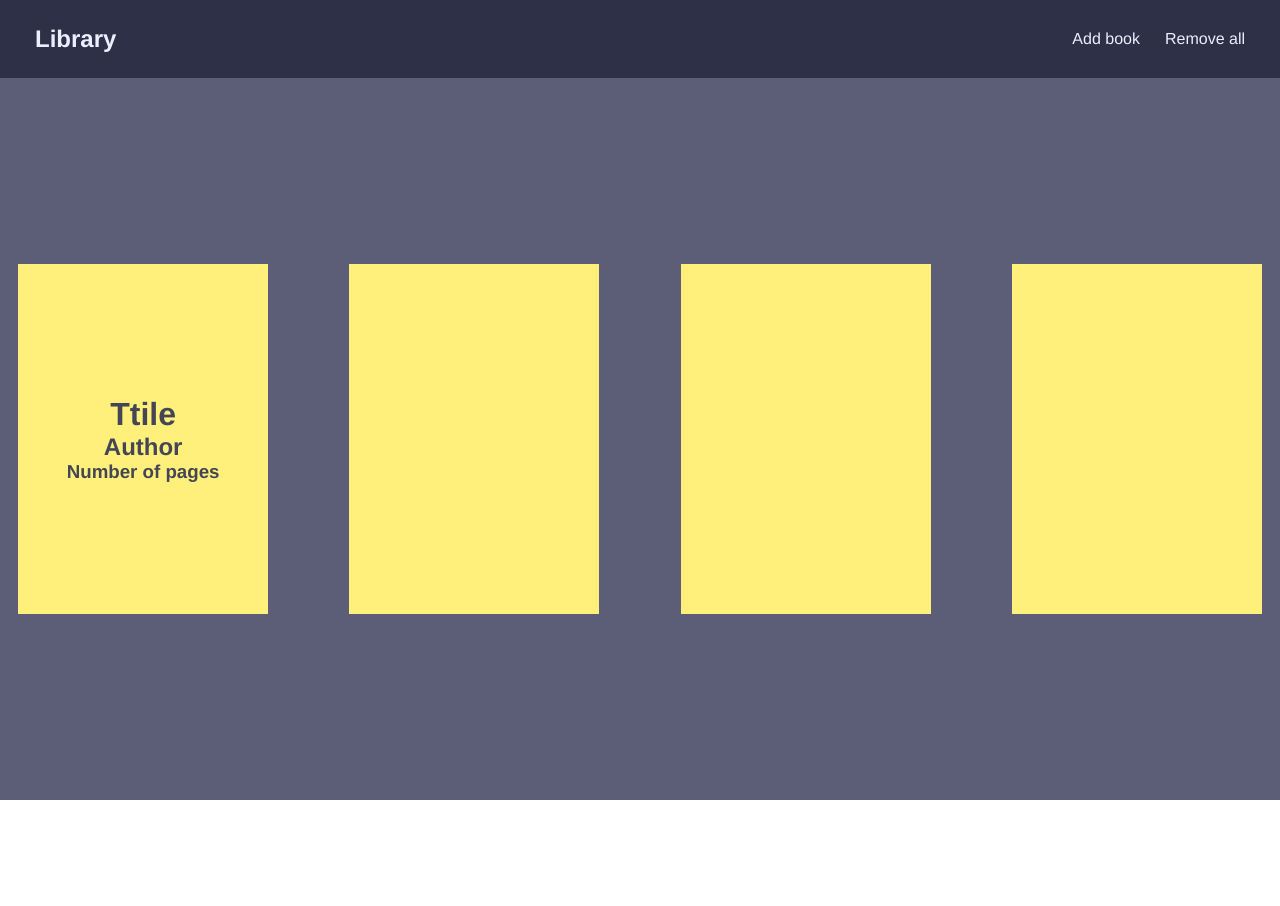
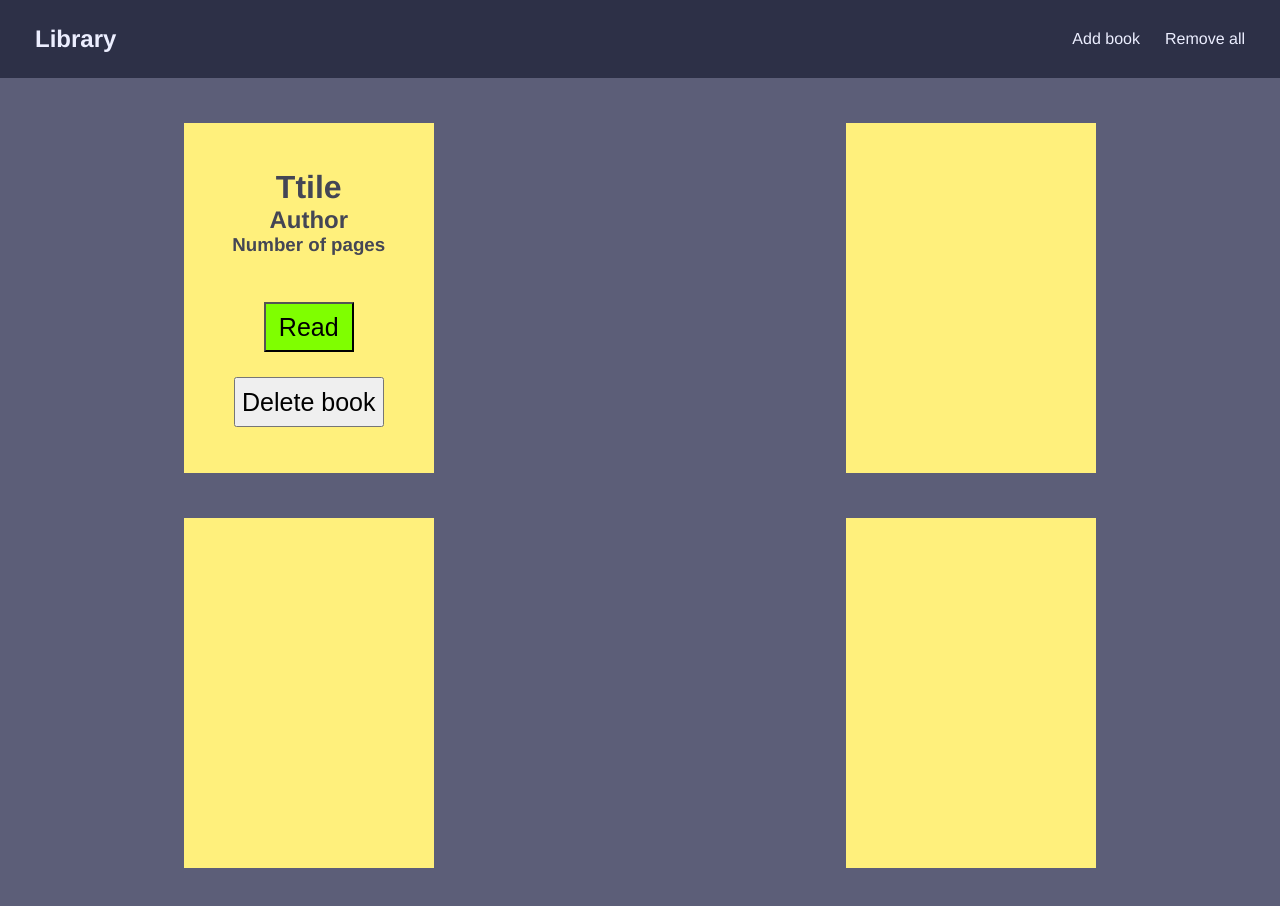
Before and after one commit to SFlrn22/Library, a plain HTML site: page index.html in a window 1280 px wide. Before the commit the page ends 800 px from the top, so only its background shows below. Drawn offline with Linux system fonts and the light colour scheme.

Commit message:
Add buttons to book cards

```diff
--- a/index.html
+++ b/index.html
@@ -20,9 +20,15 @@
         </div>
         <div class="library">
             <div class="book-card">
-                <h1>Ttile</h1>
-                <h2>Author</h2>
-                <h3>Number of pages</h3>
+                <div class="book-info">
+                    <h1>Ttile</h1>
+                    <h2>Author</h2>
+                    <h3>Number of pages</h3>
+                </div>
+                <div class="book-buttons">
+                    <button class="read-btn">Read</button>
+                    <button class="delete-btn">Delete book</button>
+                </div>
             </div>
             <div class="book-card"></div>
             <div class="book-card"></div>
--- a/style.css
+++ b/style.css
@@ -46,7 +46,7 @@ li:hover {
 .library {
     background-color: rgba(92, 94, 120, 1);
     display: grid;
-    grid-template-columns: repeat(4, 1fr);
+    grid-template-columns: repeat(auto-fill, minmax(400px, 1fr));
     justify-items: center;
     align-items: center;
     gap: 45px;
@@ -60,7 +60,41 @@ li:hover {
     background-color: rgba(255, 240, 124, 1);
     display: flex;
     flex-direction: column;
-    justify-content: center;
+    justify-content: space-evenly;
     align-items: center;
     color: #444655;
 }
+
+.book-info {
+    display: flex;
+    flex-direction: column;
+    align-items: center;
+}
+
+.book-buttons {
+    display: flex;
+    flex-direction: column;
+    align-items: center;
+    gap: 25px;
+}
+
+.read-btn {
+    font-size: 25px;
+    width: 90px;
+    height: 50px;
+    background-color: chartreuse;
+}
+
+.noread-btn {
+    font-size: 25px;
+    width: 90px;
+    height: 50px;
+    background-color: crimson;
+    color: aliceblue;
+}
+
+.delete-btn {
+    font-size: 25px;
+    width: 150px;
+    height: 50px;
+}
```
